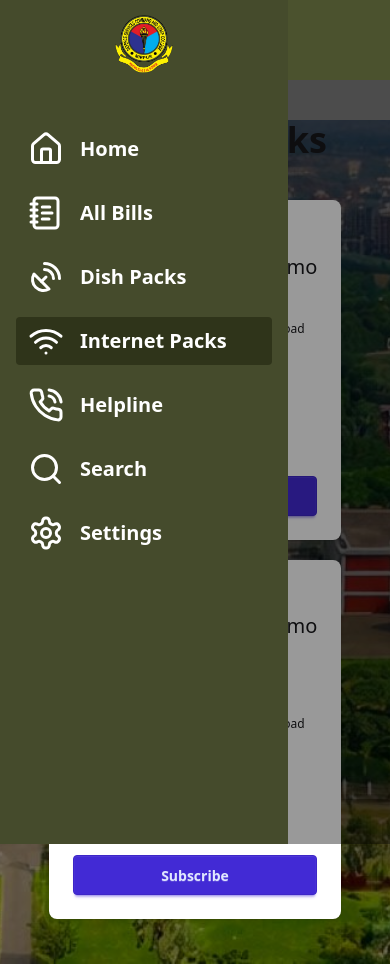
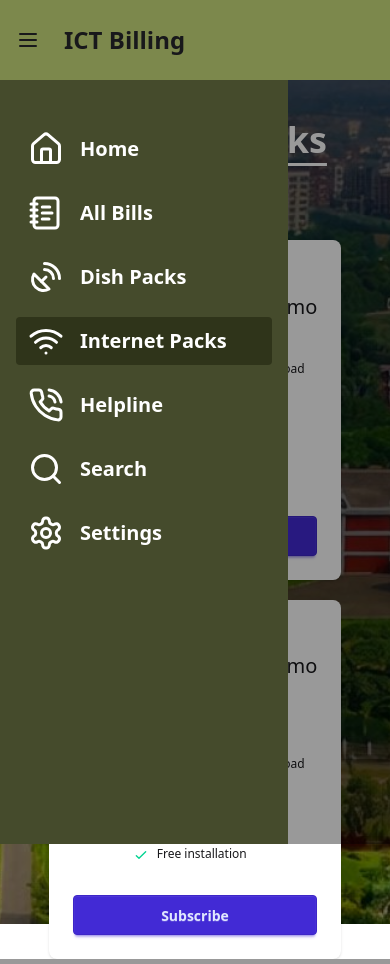
Before and after one commit to nurealammiaji/ict-billing-client, a React (Vite) app: page /internet in a window 390 px wide. Built offline with nearby package versions, Linux system fonts and the light colour scheme.

Commit message:
style modified

```diff
--- a/src/App.jsx
+++ b/src/App.jsx
@@ -21,7 +21,7 @@ const App = () => {
         />
         <div className="drawer-content">
           {/* Navbar */}
-          <nav className="navbar z-10 w-full bg-[#7C884C] h-20">
+          <nav className="navbar z-100 w-full bg-[#7C884C] h-20 sticky top-0">
             <label htmlFor="layout-drawer" aria-label="open sidebar" className="btn btn-square btn-ghost tooltip tooltip-bottom" data-tip="Menu">
               {/* Sidebar toggle icon */}
               {/* <TbLayoutSidebarLeftExpand className='text-warning text-2xl' /> */}
--- a/src/pages/Bills/Bills.jsx
+++ b/src/pages/Bills/Bills.jsx
@@ -4,7 +4,11 @@ import { LuFilePlus } from "react-icons/lu";
 const Bills = () => {
     return (
         <div>
-            <div className='mt-14 w-[80%] mx-auto'>
+            <div className='pt-10'>
+                <div>
+                    <h1 className='text-4xl font-bold text-center text-white underline underline-offset-10'>All Bills</h1>
+                </div>
+                <div className='pt-10 w-[80%] mx-auto'>
                     <div className='flex flex-row-reverse justify-between'>
                         <div className='text-end'>
                             <label className="input w-[60%]">
@@ -81,6 +85,7 @@ const Bills = () => {
                     </div>
                 </div>
             </div>
+        </div>
     );
 };
 
--- a/src/pages/Dish/Dish.jsx
+++ b/src/pages/Dish/Dish.jsx
@@ -6,7 +6,7 @@ const Dish = () => {
   const dishPackOne = {
     name: "Dish TV Pack",
     price: "$15",
-    remark: {text: "Popular", show: false},
+    remark: { text: "Popular", show: false },
     features: [
       { text: "Access to 100+ channels", deleted: false },
       { text: "HD quality viewing", deleted: false },
@@ -17,7 +17,7 @@ const Dish = () => {
   const dishPackTwo = {
     name: "Dish TV Pack Plus",
     price: "$25",
-    remark: {text: "Most Popular", show: true},
+    remark: { text: "Most Popular", show: true },
     features: [
       { text: "Access to 200+ channels", deleted: false },
       { text: "4K Ultra HD quality viewing", deleted: false },
@@ -28,15 +28,17 @@ const Dish = () => {
 
   return (
     <div>
-      <div>
-        <h1 className='text-4xl font-bold text-center mt-10'>Dish Packs</h1>
-      </div>
-      <div className='grid grid-cols-1 md:grid-cols-2 gap-5 justify-center mt-10 w-3/4 mx-auto'>
+      <div className='pt-10'>
         <div>
-          <PackCard packDetails={dishPackOne} />
+          <h1 className='text-4xl font-bold text-center text-white underline underline-offset-10'>Dish Packs</h1>
         </div>
-        <div>
-          <PackCard packDetails={dishPackTwo} />
+        <div className='grid grid-cols-1 md:grid-cols-2 gap-5 justify-center mt-10 w-3/4 mx-auto pt-10'>
+          <div>
+            <PackCard packDetails={dishPackOne} />
+          </div>
+          <div>
+            <PackCard packDetails={dishPackTwo} />
+          </div>
         </div>
       </div>
     </div>
--- a/src/pages/Internet/Internet.jsx
+++ b/src/pages/Internet/Internet.jsx
@@ -29,15 +29,17 @@ const Internet = () => {
 
     return (
         <div>
-            <div>
-                <h1 className='text-4xl font-bold text-center mt-10'>Internet Packs</h1>
-            </div>
-            <div className='grid grid-cols-1 md:grid-cols-2 gap-5 justify-center mt-10 w-3/4 mx-auto'>
+            <div className='pt-10'>
                 <div>
-                    <PackCard packDetails={internetPackOne} />
+                    <h1 className='text-4xl font-bold text-center text-white underline underline-offset-10'>Internet Packs</h1>
                 </div>
-                <div>
-                    <PackCard packDetails={internetPackTwo} />
+                <div className='grid grid-cols-1 md:grid-cols-2 gap-5 justify-center mt-10 w-3/4 mx-auto pt-10'>
+                    <div>
+                        <PackCard packDetails={internetPackOne} />
+                    </div>
+                    <div>
+                        <PackCard packDetails={internetPackTwo} />
+                    </div>
                 </div>
             </div>
         </div>
```
Lines whose indentation alone changed are shown as unchanged.
